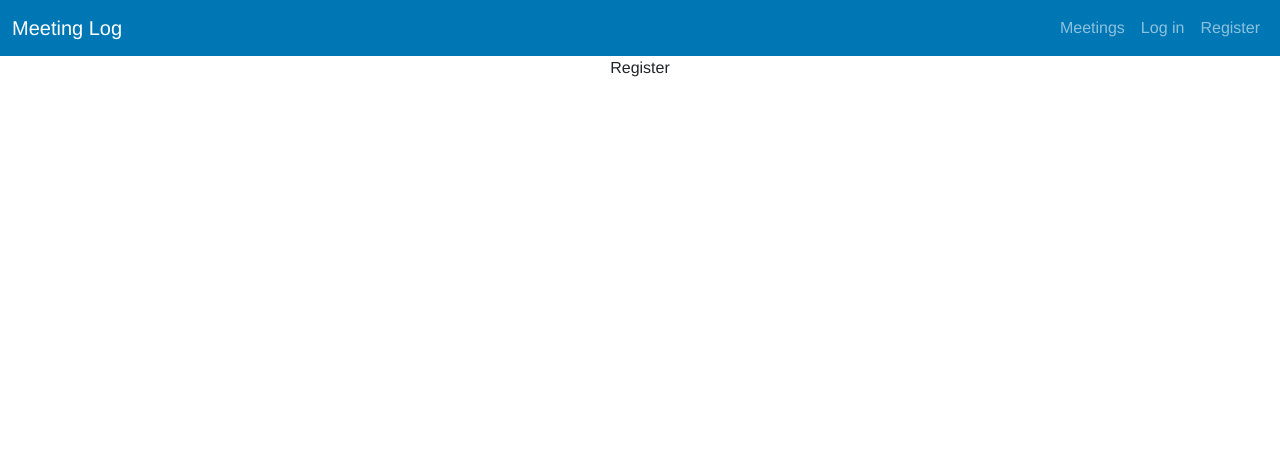
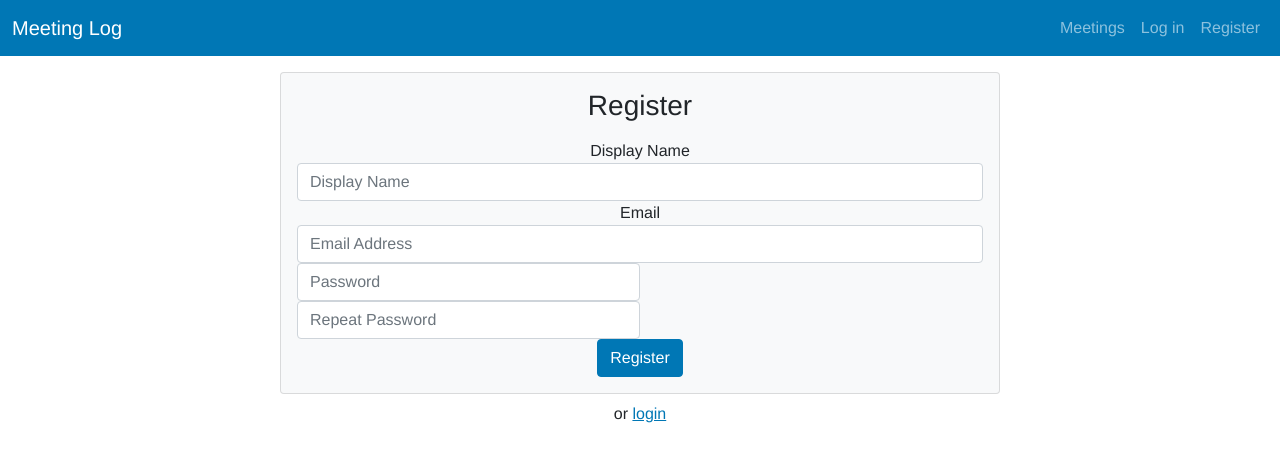
Before and after one commit to TheDutchSean/vue3-firebase-course, a Vue app: page /register in a window 1280 px wide. Shown: the top 462 px of the page. Built offline with nearby package versions, Linux system fonts and the light colour scheme; no server answers; the database is empty.

Commit message:
20220907 einde dag

```diff
--- a/src/components/LoginForm.vue
+++ b/src/components/LoginForm.vue
@@ -52,6 +52,7 @@
 
 <script>
 // https://firebase.google.com/docs/auth/web/password-auth
+
 import { getAuth, signInWithEmailAndPassword } from "firebase/auth";
 
 export default {
@@ -75,9 +76,10 @@
 
             const auth = getAuth();
             signInWithEmailAndPassword(auth, info.email, info.password)
-            .then(() => {
+            .then((userCredential) => {
                 // Signed in
-                this.$router.push("meetings")
+                this.$store.commit("storeUserCredential", userCredential);
+                this.$router.push("meetings");
                 // ...
             })
             .catch((error) => {
--- a/src/store/index.js
+++ b/src/store/index.js
@@ -1,8 +1,12 @@
 import { createStore } from "vuex";
+import USERS from "./modules/users.js";
 
 export default createStore({
   state: {},
   mutations: {},
   actions: {},
-  modules: {},
+  getters: {},
+  modules: {
+    USERS
+  },
 });
--- /dev/null
+++ b/src/store/modules/users.js
@@ -0,0 +1,17 @@
+export default {
+  state: {
+    USERCREDENTIALS:{}
+  },
+  mutations: {
+    storeUserCredential: function(state, mutation){
+      state.USERCREDENTIALS = mutation;
+    }
+  },
+  actions: {},
+  getters: {
+    getUserCredential: function(state){
+      return state.USERCREDENTIALS;
+    }
+  },
+  modules: {},
+};
--- a/src/views/Home.vue
+++ b/src/views/Home.vue
@@ -35,8 +35,8 @@
 </template>
 
 <script>
-// @ is an alias to /src
-// import fireBase from "@/db.js";
+// https://firebase.google.com/docs/auth/web/manage-users
+import { getAuth, onAuthStateChanged } from "firebase/auth";
 
 export default {
   name: "Home",
@@ -48,7 +48,21 @@
   components: {},
   computed:{},
   mounted() {
-    this.user = this.$users[0].name;
+    // this.user = this.$users[0].name;
+    const auth = getAuth();
+
+    onAuthStateChanged(auth, (user) => {
+        if (user) {
+            // User is signed in, see docs for a list of available properties
+            // https://firebase.google.com/docs/reference/js/firebase.User
+            this.user = user.email;
+            // ...
+        } else {
+            // User is signed out
+            this.$router.push("login");
+        }
+    });
+    // console.log(this.$store.getters.getUserCredential("USERCREDENTIALS"))
   // end mounted lifecycle
   },
   methods:{ }
--- a/src/views/Meetings.vue
+++ b/src/views/Meetings.vue
@@ -1,8 +1,12 @@
 <template>
   <div>{{$options.name}}</div>
+  <p>{{user}}</p>
 </template>
 
 <script>
+// https://firebase.google.com/docs/auth/web/manage-users
+import { getAuth, onAuthStateChanged } from "firebase/auth";
+
 export default {
     name: "Meetings",
     components: {
@@ -10,9 +14,26 @@
     },
     data(){
         return{
-            // var
+           user:""
         }
-    }
+    },
+    mounted() {
+    const auth = getAuth();
+
+    onAuthStateChanged(auth, (user) => {
+        if (user) {
+            // User is signed in, see docs for a list of available properties
+            // https://firebase.google.com/docs/reference/js/firebase.User
+            this.user = user.email;
+            // ...
+        } else {
+            // User is signed out
+            this.$router.push("login");
+        }
+    });
+        console.log(this.$store.getters.getUserCredential);
+  // end mounted lifecycle
+  },
 }
 </script>
 
--- a/src/views/Register.vue
+++ b/src/views/Register.vue
@@ -1,8 +1,96 @@
 <template>
-  <div>{{$options.name}}</div>
+    <div>
+    <form
+      class="mt-3"
+      @submit.prevent="register"
+    >
+      <div class="container">
+        <div class="row justify-content-center">
+          <div class="col-lg-8">
+            <div class="card bg-light">
+              <div class="card-body">
+                <h3 class="font-weight-light mb-3">Register</h3>
+                <div class="form-row">
+                  <div
+                    v-if="error.code"
+                    class="col-12 alert alert-danger px-3"
+                  >
+                    {{ error.code }} {{error.message}}
+                  </div>
+                  <section class="col-sm-12 form-group">
+                    <label
+                      class="form-control-label sr-only"
+                      for="displayName"
+                    >Display Name</label>
+                    <input
+                      class="form-control"
+                      type="text"
+                      id="displayName"
+                      placeholder="Display Name"
+                      name="displayName"
+                      required
+                      v-model="displayName"
+                    />
+                  </section>
+                </div>
+                <section class="form-group">
+                  <label
+                    class="form-control-label sr-only"
+                    for="email"
+                  >Email</label>
+                  <input
+                    class="form-control"
+                    type="email"
+                    id="email"
+                    placeholder="Email Address"
+                    required
+                    name="email"
+                    v-model="email"
+                  />
+                </section>
+                <div class="form-row">
+                  <section class="col-sm-6 form-group">
+                    <input
+                      class="form-control"
+                      type="password"
+                      placeholder="Password"
+                      v-model="passOne"
+                    />
+                  </section>
+                  <section class="col-sm-6 form-group">
+                    <input
+                      class="form-control"
+                      type="password"
+                      required
+                      placeholder="Repeat Password"
+                      v-model="passTwo"
+                    />
+                  </section>
+                </div>
+                <div class="form-group text-right mb-0">
+                  <button
+                    class="btn btn-primary"
+                    type="submit"
+                  >
+                    Register
+                  </button>
+                </div>
+              </div>
+            </div>
+          </div>
+        </div>
+      </div>
+    </form>
+    <p class="text-center mt-2">
+      or
+      <router-link to="/login">login</router-link>
+    </p>
+  </div>
 </template>
 
 <script>
+import { getAuth, createUserWithEmailAndPassword, signOut } from "firebase/auth";
+
 export default {
     name: "Register",
     components: {
@@ -10,8 +98,49 @@
     },
     data(){
         return{
-            // var
+            displayName:"",
+            email:"",
+            passOne:"",
+            passTwo:"",
+            error:{
+                code:"",
+                message:""
+            }
         }
+    },
+    methods:{
+        register(){
+
+            const auth = getAuth();
+
+            // sign out loged in user
+            signOut(auth).then(() => {
+            // Sign-out successful.
+            }).catch((error) => {
+            // An error happened.
+                this.error.code = error;
+            });
+
+            // create new user profile
+            if(this.passOne === this.passTwo){
+
+
+                createUserWithEmailAndPassword(auth, this.email, this.passOne)
+                    .then((userCredential) => {
+                        // Signed in
+                        this.$store.commit("storeUserCredential", userCredential);
+                        this.$router.push("meetings");
+                    })
+                    .catch((error) => {
+                        this.error.code = error.code;
+                        this.error.message = error.message;
+                        // ..
+                    });
+
+            }
+
+        }
+
     }
 }
 </script>
```
Also changed, not shown: 1 other file (tests, documents, lock files or other folders).
